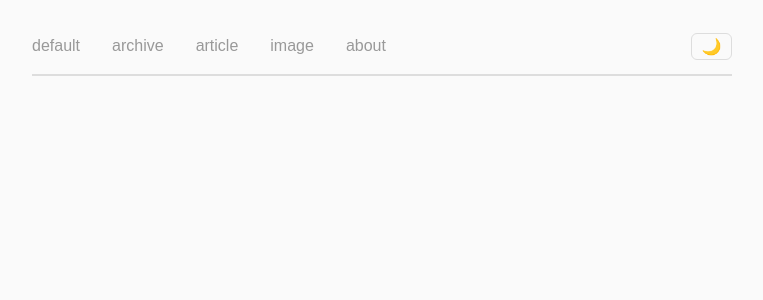
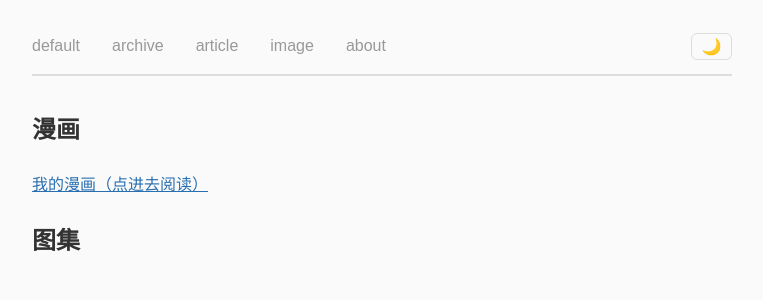
Before and after one commit to dtrmdrk/dtrmdrk.github.io, a Jekyll site: the page built from image.md, in a window 1280 px wide. Shown: the top 300 px of the page, without its empty margins (258-1021 px from the left). Built offline with Jekyll 4.4.1, drawn with Linux system fonts in a browser that asks for light colours.

Commit message:
Update image.md

```diff
--- a/image.md
+++ b/image.md
@@ -3,6 +3,13 @@ layout: default
 title: image
 permalink: /image/
 ---
+
+<h2>漫画</h2>
+<ul class="post-list">
+  <li><a href="{{ '/image/manga/' | relative_url }}">我的漫画（点进去阅读）</a></li>
+</ul>
+
+<h2>图集</h2>
 <ul class="post-list">
 {% for post in site.categories.image %}
 <li>
```
